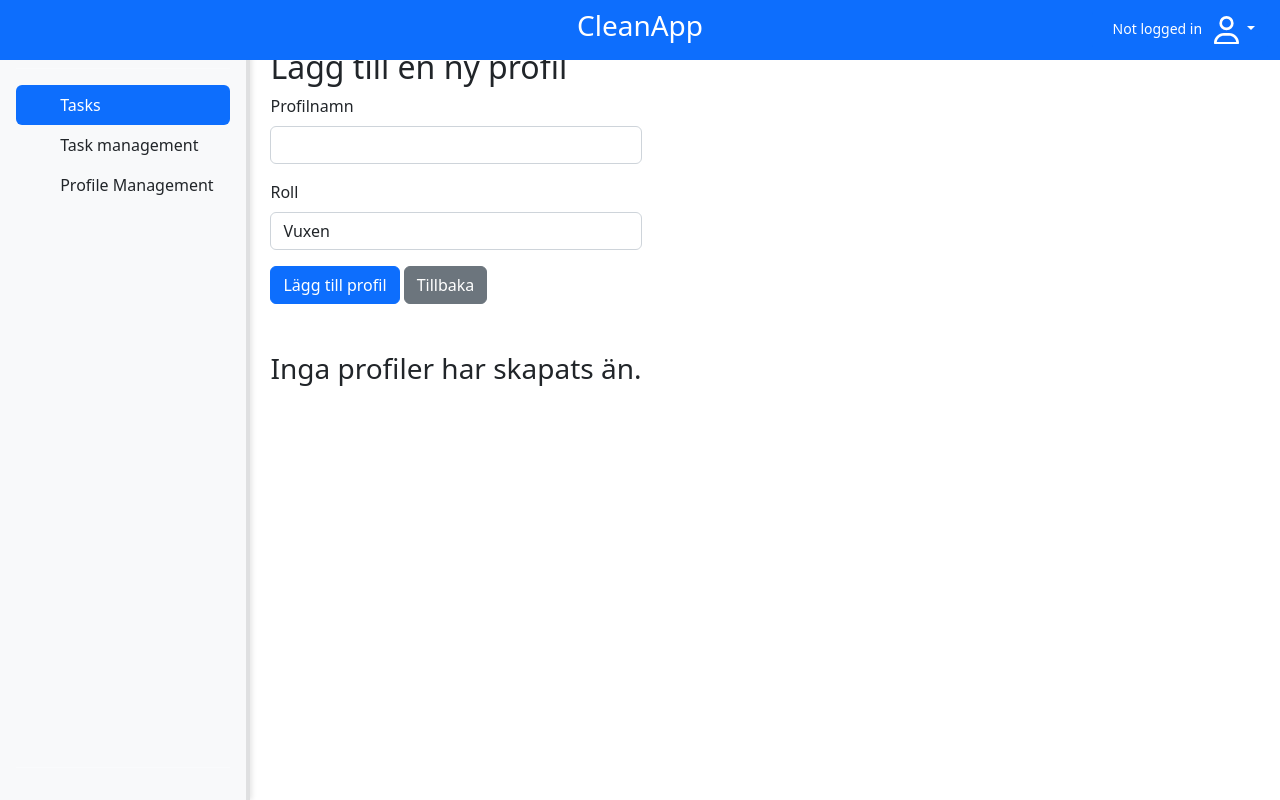
After one commit to Packan1337/CleanApp, a Flask app: page /add-profile in a window 1280 px wide. The commit adds this page. Run offline with Flask 3, Linux system fonts and the light colour scheme; some libraries are stand-ins or nearby versions.

Commit message:
addProfile.html live, fixade ny app route. ändrade i layout.html så när man klickar på task management så kommer till addProfile sidan. Nu behöver vi databas för att lagra när man addar. Funktion Delete behöver fixas också men det kan vi ta efter när man kan börja adda profiler

```diff
--- a/app.py
+++ b/app.py
@@ -144,6 +144,10 @@ def create_profile():
     """
     return render_template("create-profile.html")
 
+@app.route("/add-profile")
+def add_profile(): # Routen för addProfile.html
+                   # Klickar man Task management så kommer man till addProfile.html
+    return render_template("addProfile.html")
 
 # Run app #
 # Remove this when deploying to pythonanywhere
--- /dev/null
+++ b/templates/addProfile.html
@@ -0,0 +1,38 @@
+{% extends "layout.html" %}
+
+{% block content %}
+    <div class="container mt-5">
+        <h2>Lägg till en ny profil</h2>
+        <form method="post" action="/addprofile">
+            <div class="mb-3">
+                <label for="name" class="form-label">Profilnamn</label>
+                <input type="text" class="form-control" id="name" name="name" required>
+            </div>
+            <div class="mb-3">
+                <label for="profileRole" class="form-label">Roll</label>
+                <select class="form-control" id="profileRole" name="profile_role" required>
+                    <option value="Vuxen">Vuxen</option>
+                    <option value="Barn">Barn</option>
+                </select>
+            </div>
+            <button type="submit" class="btn btn-primary">Lägg till profil</button>
+            <a href="{{ url_for('index') }}" class="btn btn-secondary">Tillbaka</a>
+        </form>
+
+        {% if profiles %}
+            <h3 class="mt-5">Skapade Profiler</h3>
+            <ul class="list-group mb-4">
+                {% for profile in profiles %}
+                    <li class="list-group-item d-flex justify-content-between align-items-center">
+                        {{ profile.name }} ({{ profile.role }})
+                        <form method="post" action="/delete-profile/{{ profile.id }}" class="mb-0">
+                            <button type="submit" class="btn btn-danger btn-sm">Radera</button>
+                        </form>
+                    </li>
+                {% endfor %}
+            </ul>
+        {% else %}
+            <h3 class="mt-5">Inga profiler har skapats än.</h3>
+        {% endif %}
+    </div>
+{% endblock %}
--- a/templates/layout.html
+++ b/templates/layout.html
@@ -103,13 +103,14 @@
                     </a>
                 </li>
                 <li>
-                    <a href="#" class="nav-link link-dark">
+                    <a href="{{ url_for('add_profile') }}" class="nav-link link-dark">
                         <svg class="bi me-2" width="16" height="16">
                             <use xlink:href="#table"></use>
                         </svg>
-                        Profile management
+                        Profile Management
                     </a>
                 </li>
+
             </ul>
             <hr>
         </div>
```
